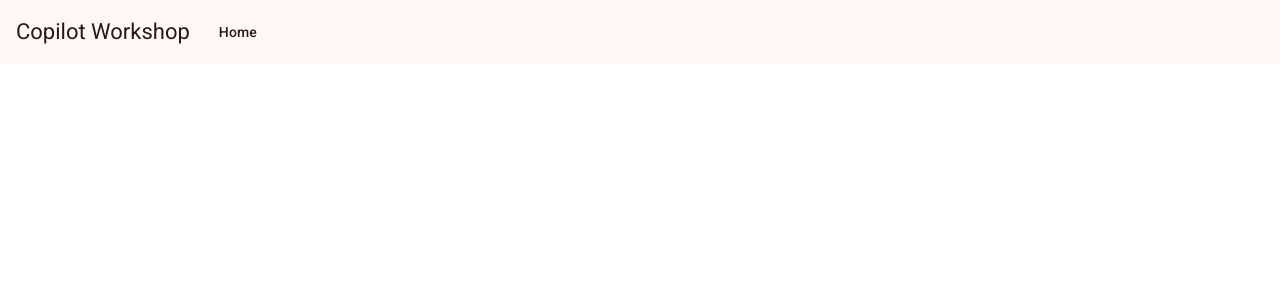
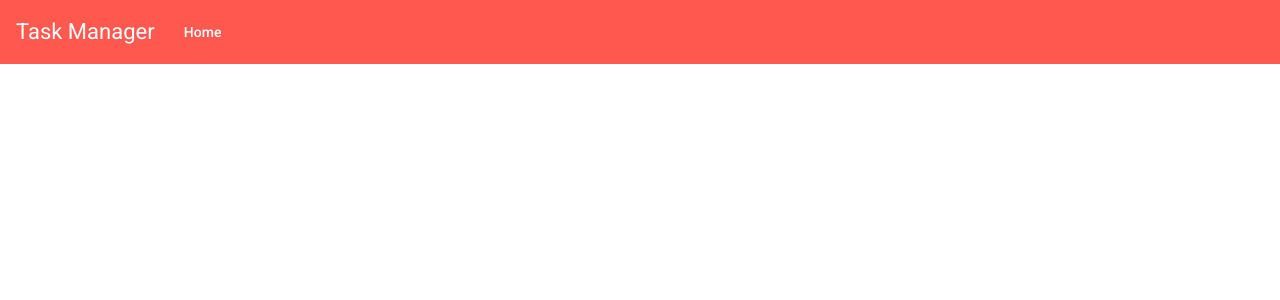
Before and after one commit to danielsogl/copilot-workflow-demo, an Angular app: page / in a window 1280 px wide. Shown: the top 300 px of the page. Built offline with nearby package versions, Linux system fonts and the light colour scheme.

Commit message:
fix(navbar): update title and toolbar color in navbar component

```diff
--- a/src/app/core/components/navbar/navbar.component.html
+++ b/src/app/core/components/navbar/navbar.component.html
@@ -1,5 +1,5 @@
-<mat-toolbar color="primary">
-  <span>Copilot Workshop</span>
+<mat-toolbar>
+  <span>Task Manager</span>
   <nav class="nav-items">
     <a mat-button routerLink="/">Home</a>
   </nav>
--- a/src/index.html
+++ b/src/index.html
@@ -2,7 +2,7 @@
 <html lang="en">
   <head>
     <meta charset="utf-8" />
-    <title>CopilotWorkflowDemo</title>
+    <title>Task-Manager</title>
     <base href="/" />
     <meta name="viewport" content="width=device-width, initial-scale=1" />
     <link rel="icon" type="image/x-icon" href="favicon.ico" />
--- a/src/styles.scss
+++ b/src/styles.scss
@@ -25,3 +25,12 @@ body {
   margin: 0;
   font-family: Roboto, "Helvetica Neue", sans-serif;
 }
+
+:root {
+  @include mat.toolbar-overrides(
+    (
+      container-background-color: var(--mat-sys-primary),
+      container-text-color: var(--mat-sys-on-primary),
+    )
+  );
+}
```
